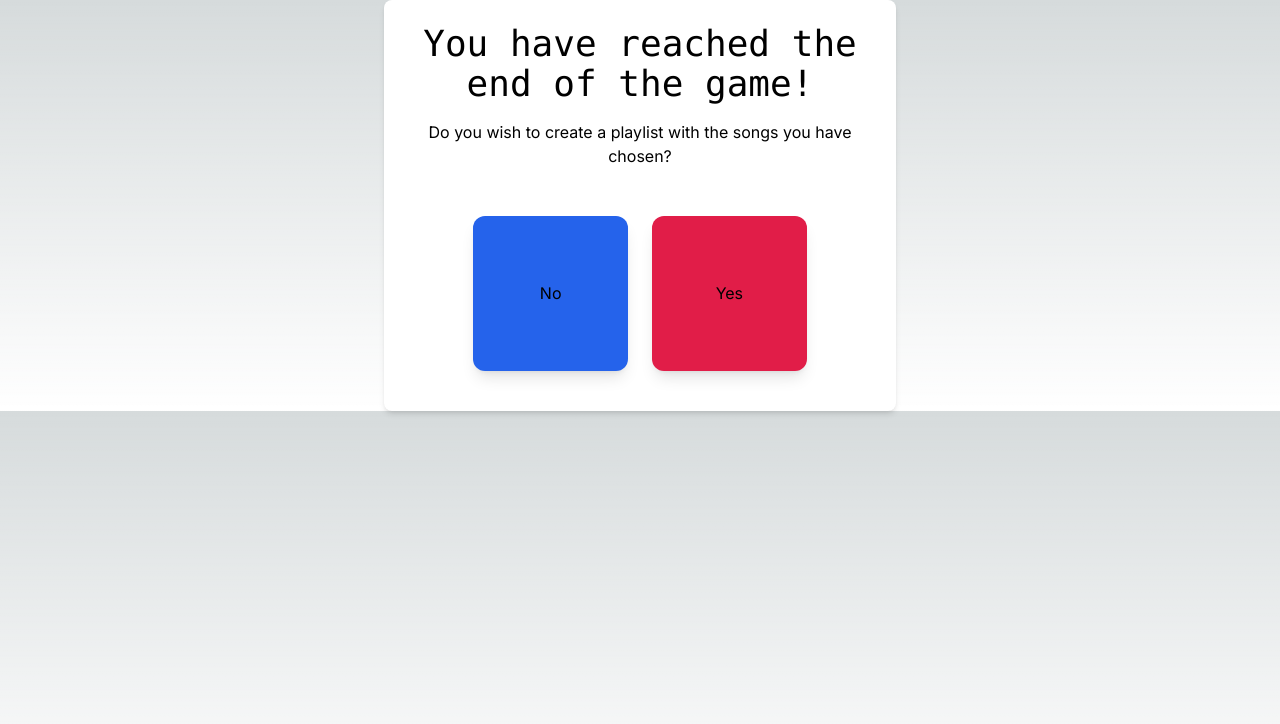
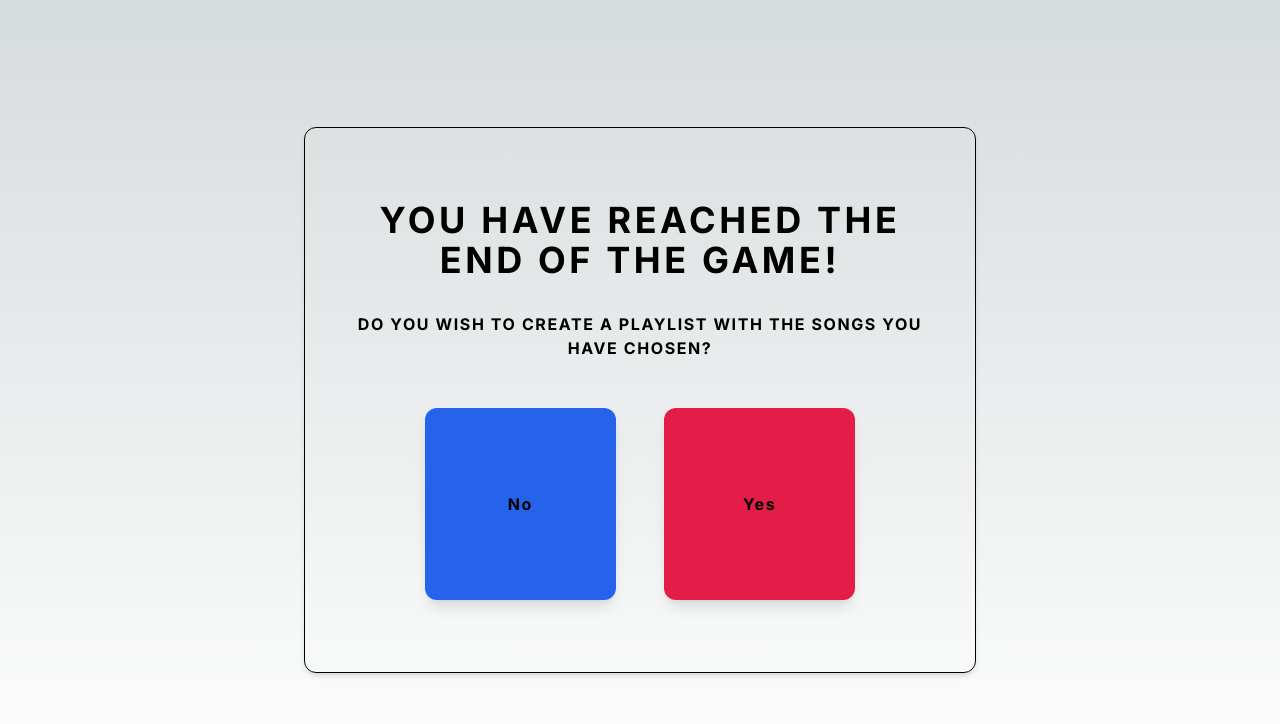
Before and after one commit to Vnnxy/SpotifyRatherGame, a Next.js app in the folder ratherspotify/: page /playlistConfiguration in a window 1280 px wide. Shown: the top 724 px of the page. Built offline with nearby package versions, Linux system fonts and the light colour scheme.

Commit message:
Overall design improved

```diff
--- a/ratherspotify/src/app/components/Card.tsx
+++ b/ratherspotify/src/app/components/Card.tsx
@@ -19,8 +19,8 @@ import {Track} from './Track'
             <img src = {imageURL} alt='playlist image' className='absolute inset-0 w-3/4 h-auto m-auto object-cover rounded-t-xl'/>
             </div>
             <div className="text-center">
-                <p className="font-mono text-xl md:text-2xl lg:text-3xl xl:text-4xl">{album}</p>
-                <p className="font-mono text-base md:text-lg lg:text-xl xl:text-2xl mt-2">{artist}</p>
+                <p className=" Damfont-mono  font-bold text-xl md:text-2xl lg:text-3xl xl:text-4xl">{album}</p>
+                <p className="Damfont-mono  font-bold text-base md:text-lg lg:text-xl xl:text-2xl mt-2">{artist}</p>
             </div>
         </div>
     )
--- a/ratherspotify/src/app/components/DisplayManager.tsx
+++ b/ratherspotify/src/app/components/DisplayManager.tsx
@@ -53,7 +53,7 @@ return (
         {albums.length > 0 ? (
             <CardDisplay albums={albums} saveSong={saveSong} onFinish={handleCardDisplayCompletion} />
         ) : (
-            <Menu genres={[' pop', ' Kpop', 'Rap', 'Rock', 'Reggaeton', ' R&B']} onGenreSelection={handleGenreSelection} />
+            <Menu genres={[' pop', ' Kpop', 'Rap', 'Rock', 'Reggaeton', ' R&B', 'j-pop','j-rock', 'Classical', 'jazz', 'acoustic', 'country']} onGenreSelection={handleGenreSelection} />
         )}
     </div>
 );
--- a/ratherspotify/src/app/components/Menu.tsx
+++ b/ratherspotify/src/app/components/Menu.tsx
@@ -7,10 +7,12 @@ export default function Menu({ genres, onGenreSelection } : {genres : string[];
 function StartingSetting(){
     return(
         <div >
-            <p className="text-white text-center Damfont-mono text-xl md:text-2xl lg:text-3xl xl:text-4xl"> Choose a genre to get started:</p>
+            <p className="text-white text-center tracking-widest Damfont-mono uppercase font-bold text-xl md:text-2xl lg:text-3xl xl:text-4xl"> Choose a genre to get started:</p>
             <div className="grid grid-cols-3 gap-4 mt-12">
             {genres.map((genre) => (
-                <button className="bg-slate-600 p-4 rounded-sm" key={genre} onClick={()=>onGenreSelection(genre)}>{genre}</button>
+                <button className="shadow-[inset_0_0_0_2px_#616467] text-black px-12 py-4 rounded-full tracking-widest uppercase font-bold bg-transparent hover:bg-[#616467] hover:text-white dark:text-neutral-200 transition duration-200" key={genre} onClick={()=>onGenreSelection(genre)}>{genre}</button>
+
+
             ))}
             </div>
         </div>
--- a/ratherspotify/src/app/components/PlaylistConfig.tsx
+++ b/ratherspotify/src/app/components/PlaylistConfig.tsx
@@ -5,6 +5,7 @@ import SmallCardSelector from "./SmallCardSelector";
 import addTracks from "../pages/api/spotifyAddTracks";
 import { Track } from "./Track";
 import { useRouter } from "next/navigation";
+import { useTracks } from "@/context/TracksContent"
 
 
 function PlaylistConfig( {selectedTracks}: {selectedTracks : Track[]}){
@@ -15,6 +16,7 @@ function PlaylistConfig( {selectedTracks}: {selectedTracks : Track[]}){
     //The name of the playlist the user wants.
     const [playlistName, setPlaylistName] = useState('');
 
+    const { playlistSongs, setPlaylistSongs } = useTracks();
 
     const router = useRouter();
 
@@ -27,6 +29,7 @@ function PlaylistConfig( {selectedTracks}: {selectedTracks : Track[]}){
         setPlaylistChoice(userChoice);
         if (userChoice === false) {
             router.push('/')
+            setPlaylistSongs([]);
         }
     };
 
@@ -35,21 +38,23 @@ function PlaylistConfig( {selectedTracks}: {selectedTracks : Track[]}){
         try {
             const playlistId = await createPlaylist({ PlaylistName: playlistName});
             await addTracks({playlistId, tracks: (selectedTracks), recommendations: addRecommendedTracks});
+            router.push('/');
+            setPlaylistSongs([]);
         } catch (error) {
             console.error('Error creating playlist:', error);
         }
     };
 
     return (
-
-            <div className="w-full max-w-lg mx-auto bg-white p-6 rounded-lg shadow-md">
+        <div className="min-h-screen flex justify-center items-center w-full">
+            <div className="w-full max-w-2xl mx-auto flex flex-col justify-center content-center items-center text-black px-12 py-14  dark:text-neutral-200 border border-black dark:border-[#616467] bg-transparent rounded-xl shadow-md">
 
                 {playlistChoice === null && (
                 <>
-                    <div className="text-black text-center font-mono text-xl md:text-2xl lg:text-3xl xl:text-4xl mb-4">
+                    <div className="text-center tracking-widest Damfont-mono text-xl md:text-2xl lg:text-3xl xl:text-4xl mb-4 mt-4 uppercase font-bold">
                     You have reached the end of the game!
                 </div>
-                    <div className="text-black mt-4 mb-4 text-center">
+                    <div className=" mt-4 mb-4 tracking-widest Damfont-mono text-center uppercase font-bold">
                         Do you wish to create a playlist with the songs you have chosen?
                         <SmallCardSelector onClick={handlePlaylistChoice} />
                     </div>
@@ -57,24 +62,26 @@ function PlaylistConfig( {selectedTracks}: {selectedTracks : Track[]}){
                 )}
                 {playlistChoice === true && (
                     <>
-                        <div className="text-black text-center font-mono text-xl md:text-2xl lg:text-3xl xl:text-4xl mb-4">
-                            Your Playlist Settings:
+                        <div className=" text-center tracking-widest Damfont-mono uppercase font-bold text-xl md:text-2xl mt-4 lg:text-3xl xl:text-4xl">
+                            Playlist Settings:
                         </div>
-                        <div className="text-black mt-4 mb-4 text-center">
-                            The name of your playlist:
-                            <input className="border border-gray-300 p-2 rounded" value={playlistName} onInput={e=> setPlaylistName((e.target as HTMLTextAreaElement).value)}/>
+                        <div className=" mt-4 mb-4 text-center w-full max-w-xs">
+                        <div className="relative mt-6">
+                            <label className="absolute left-0 ml-1 -translate-y-3  tracking-widest translate-x-1 bg-white dark:bg-black px-1 text-sm duration-100 ease-linear peer-placeholder-shown:translate-y-0 peer-placeholder-shown:text-base peer-placeholder-shown:text-gray-500 ">Name</label>
                         </div>
-                        <div className="text-black mt-4 mb-4 text-center">
+                            <input type='text'className="Damfont-mono border w-full max-w-xs border-black dark:border-[#616467] border-gray-300 tracking-widest  p-4 rounded-full bg-transparent" value={playlistName} placeholder="RatherPlaylist" required onInput={e=> setPlaylistName((e.target as HTMLTextAreaElement).value) }/>
+                        </div>
+                        <div className=" mt-4 mb-4 text-center tracking-widest Damfont-mono uppercase font-bold w-full">
                             Do you want to add similar songs to the playlist?
                             <SmallCardSelector onClick={handleRecommendation} />
-                        <button type="button" onClick={handleCreatePlaylist}>Create Playlist</button>
+                        <button className="shadow-[inset_0_0_0_2px_#616467] text-black px-12 py-4 rounded-full tracking-widest uppercase font-bold bg-transparent hover:bg-[#616467] hover:text-white dark:text-neutral-200 transition duration-200 mt-10"type="button" onClick={handleCreatePlaylist}>Create Playlist</button>
 
                         </div>
 
                     </>
                 )}
             </div>
-
+            </div>
     );
 }
 
--- a/ratherspotify/src/app/components/SmallCardSelector.tsx
+++ b/ratherspotify/src/app/components/SmallCardSelector.tsx
@@ -3,22 +3,23 @@ interface SmallCardSelectorProps {
 }
 
 const SmallCardSelector: React.FC<SmallCardSelectorProps> = ({ onClick }) => {
+
     return (
-        <div className="flex mt-12 w-full justify-center space-x-6">
-            <div
-                className="flex flex-col justify-center items-center w-1/3 h-auto shadow-lg rounded-xl hover:scale-110 transition-transform duration-300 bg-blue-600 cursor-pointer"
+        <div className="flex mt-12 w-full justify-center space-x-12">
+            <button
+                className={`flex flex-col justify-center items-center w-1/3 h-auto shadow-lg rounded-xl hover:scale-125 focus:scale-110 transition-transform duration-300 bg-blue-600 cursor-pointer`}
                 style={{ aspectRatio: '1/1' }}
                 onClick={() => onClick(false)}
             >
                 No
-            </div>
-            <div
-                className="flex flex-col justify-center items-center w-1/3 h-auto shadow-lg rounded-xl hover:scale-110 transition-transform duration-300 bg-rose-600 cursor-pointer"
+            </button>
+            <button
+                className="flex flex-col justify-center items-center w-1/3 h-auto shadow-lg rounded-xl hover:scale-125 focus:scale-110 transition-transform duration-300 bg-rose-600 cursor-pointer"
                 style={{ aspectRatio: '1/1' }}
                 onClick={() => onClick(true)}
             >
                 Yes
-            </div>
+            </button>
         </div>
     );
 }
```
